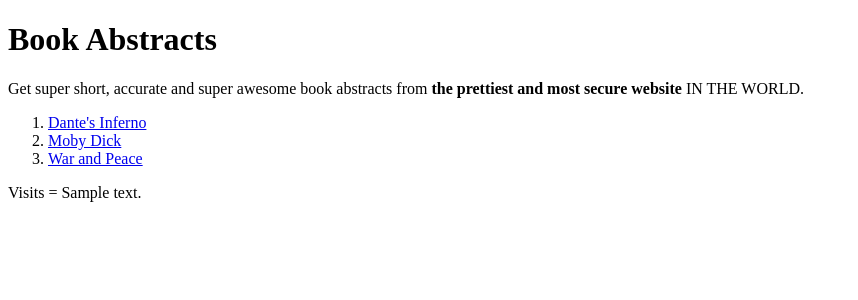
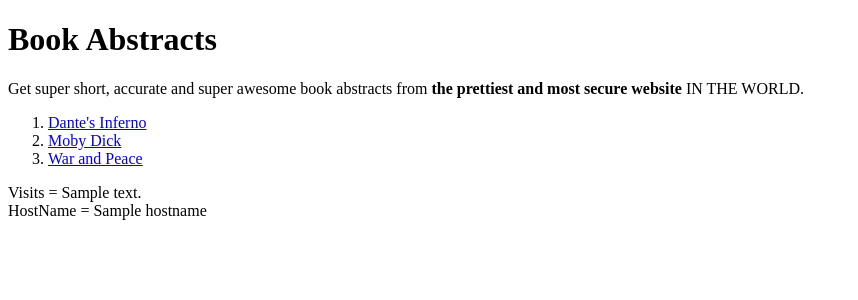
Before and after one commit to gsacavdm/gov-k8-vsts, a Flask app: template container/src/templates/index.html in a window 1280 px wide. Shown: the top 300 px of the page, without its empty margins (0-858 px from the left). Run offline with Flask 2, Linux system fonts and the light colour scheme; the template is opened without the code that fills it: most values are stand-ins (such as "Sample title", 1, 10 or a date in 2020); parts of the project's set-up code (start-up, migrations or seed data) failed here and were passed over.

Commit message:
Add hostname

```diff
--- a/container/src/main.py
+++ b/container/src/main.py
@@ -2,6 +2,7 @@ from flask import Flask, request, render_template
 import redis
 import os
 import random
+import platform
 
 app = Flask(__name__)
 
@@ -9,6 +10,8 @@ VISITS_NAME = 'visits'
 
 redis_server = os.environ['REDIS'] if os.environ.has_key('REDIS') else 'localhost'
 redis_cnn = redis.Redis(redis_server)
+
+hostname = platform.node()
 
 def test_redis():
   try:
@@ -28,7 +31,7 @@ def index():
     except redis.ConnectionError:
       pass
 
-  return render_template("index.html", visits=visits)
+  return render_template("index.html", visits=visits, hostname=hostname)
 
 @app.route('/book', methods=['GET'])
 def book():
--- a/container/src/templates/index.html
+++ b/container/src/templates/index.html
@@ -20,5 +20,8 @@
     <div id="visits">
         Visits = {{visits}}
     </div>
+    <div id="hostname">
+        HostName = {{hostname}}
+    </div>
 </body>
 </html>
```
